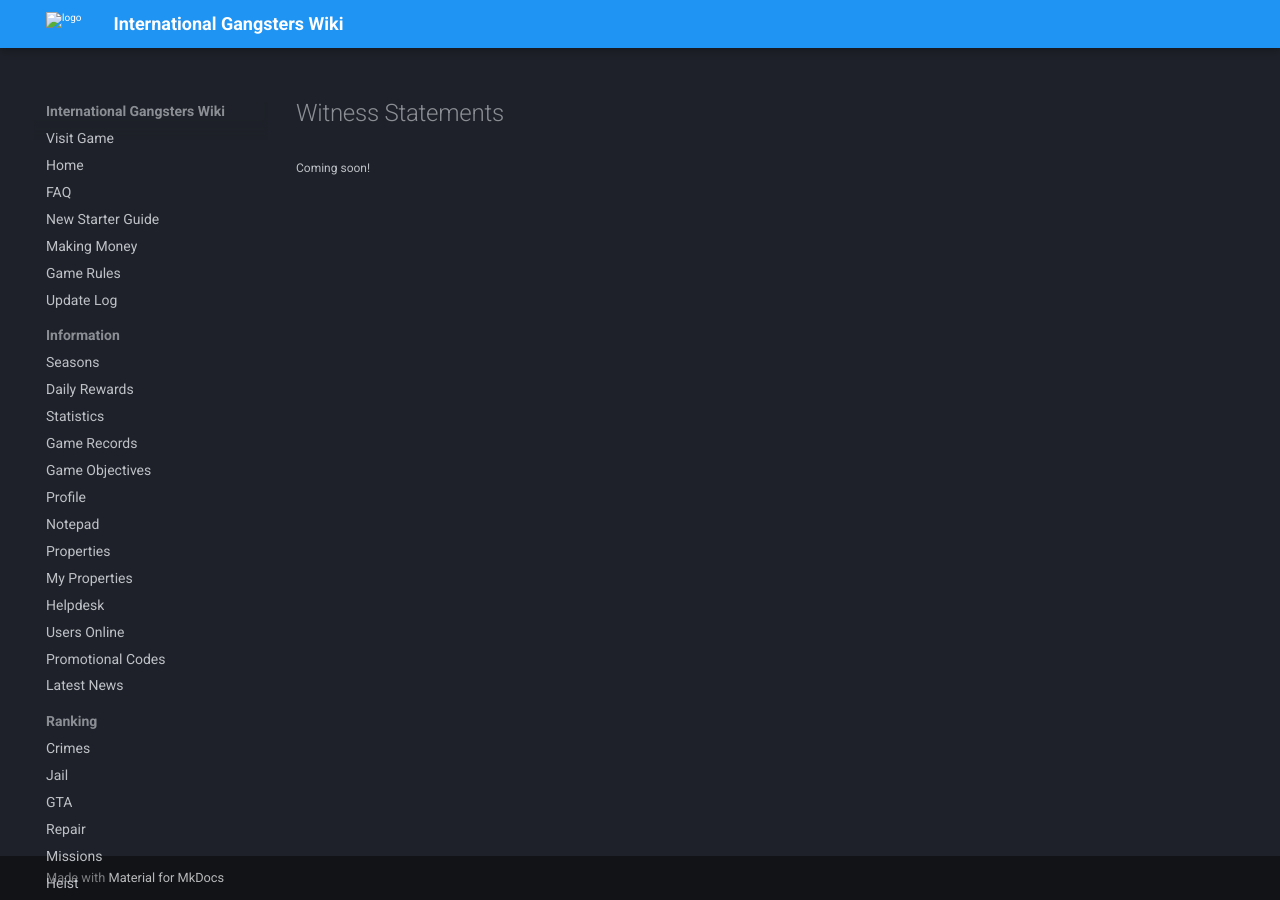
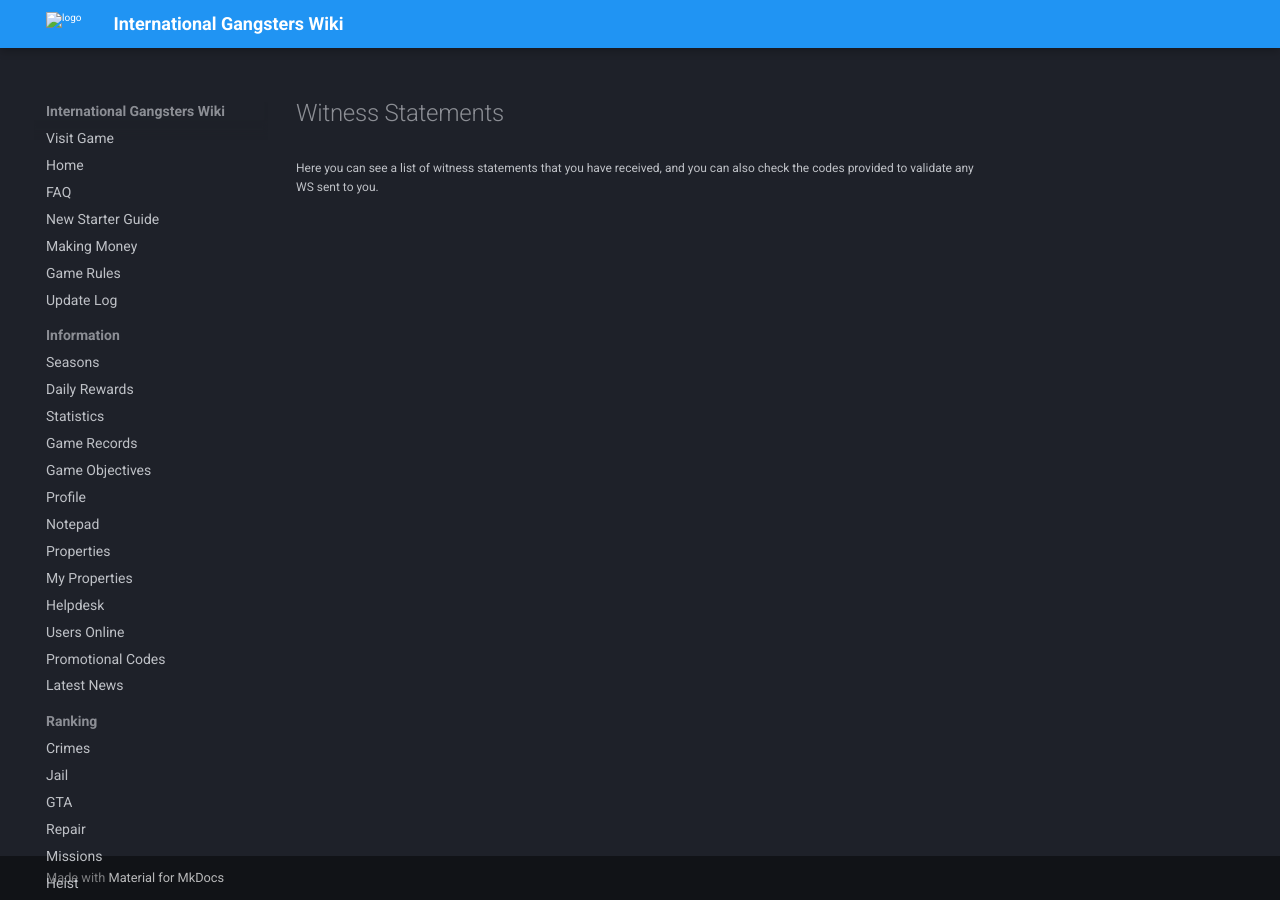
Before and after one commit to InternationalGangsters/wiki, an MkDocs documentation site: the page built from docs/offence/witness_statements.md, in a window 1280 px wide. Built offline with MkDocs 1.6.1 and Material for MkDocs 9.7.7, drawn with Linux system fonts in a browser that asks for light colours; comment, search, counter and statistics services are not loaded.

Commit message:
Update witness_statements.md

```diff
--- a/docs/offence/witness_statements.md
+++ b/docs/offence/witness_statements.md
@@ -1,3 +1,3 @@
 # Witness Statements
 
-Coming soon!
+Here you can see a list of witness statements that you have received, and you can also check the codes provided to validate any WS sent to you.
```
